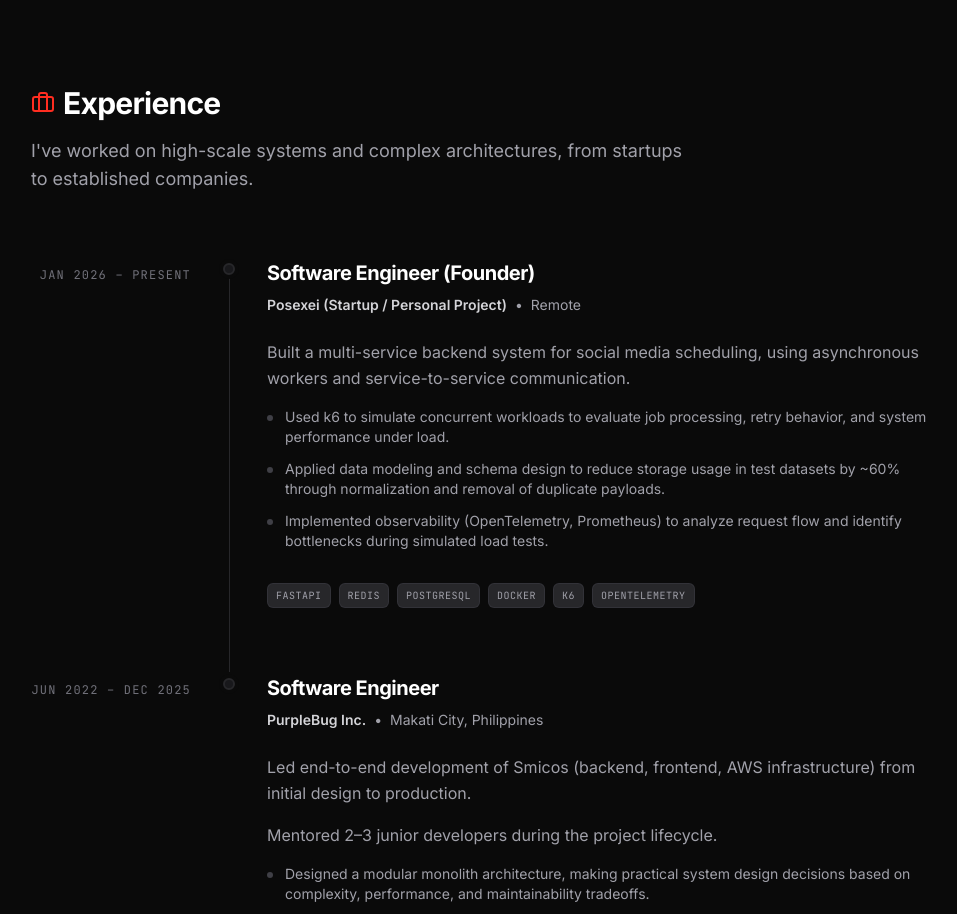
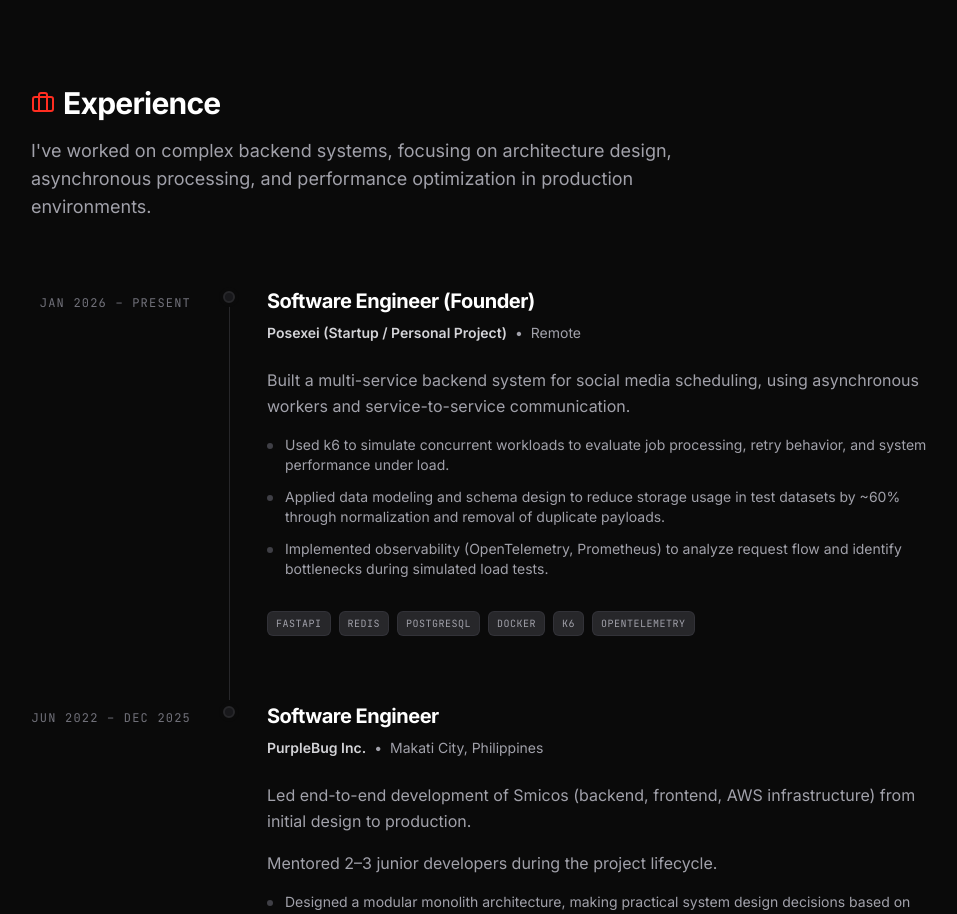
Before and after one commit to zerexei/zerexei.github.io, a React (Vite) app: page / in a window 1280 px wide. Shown: the part 1080-1994 px from the top of the page, without its empty margins (121-1078 px from the left). Built offline with nearby package versions, Linux system fonts and the light colour scheme.

Commit message:
Update experience summary

```diff
--- a/src/components/layout/About.tsx
+++ b/src/components/layout/About.tsx
@@ -11,7 +11,7 @@ export const About: React.FC = () => {
           <Briefcase className="text-accent" size={24} /> Experience
         </h2>
         <p className="text-zinc-400 text-lg">
-          I've worked on high-scale systems and complex architectures, from startups to established companies.
+          I've worked on complex backend systems, focusing on architecture design, asynchronous processing, and performance optimization in production environments.
         </p>
       </div>
 
```
